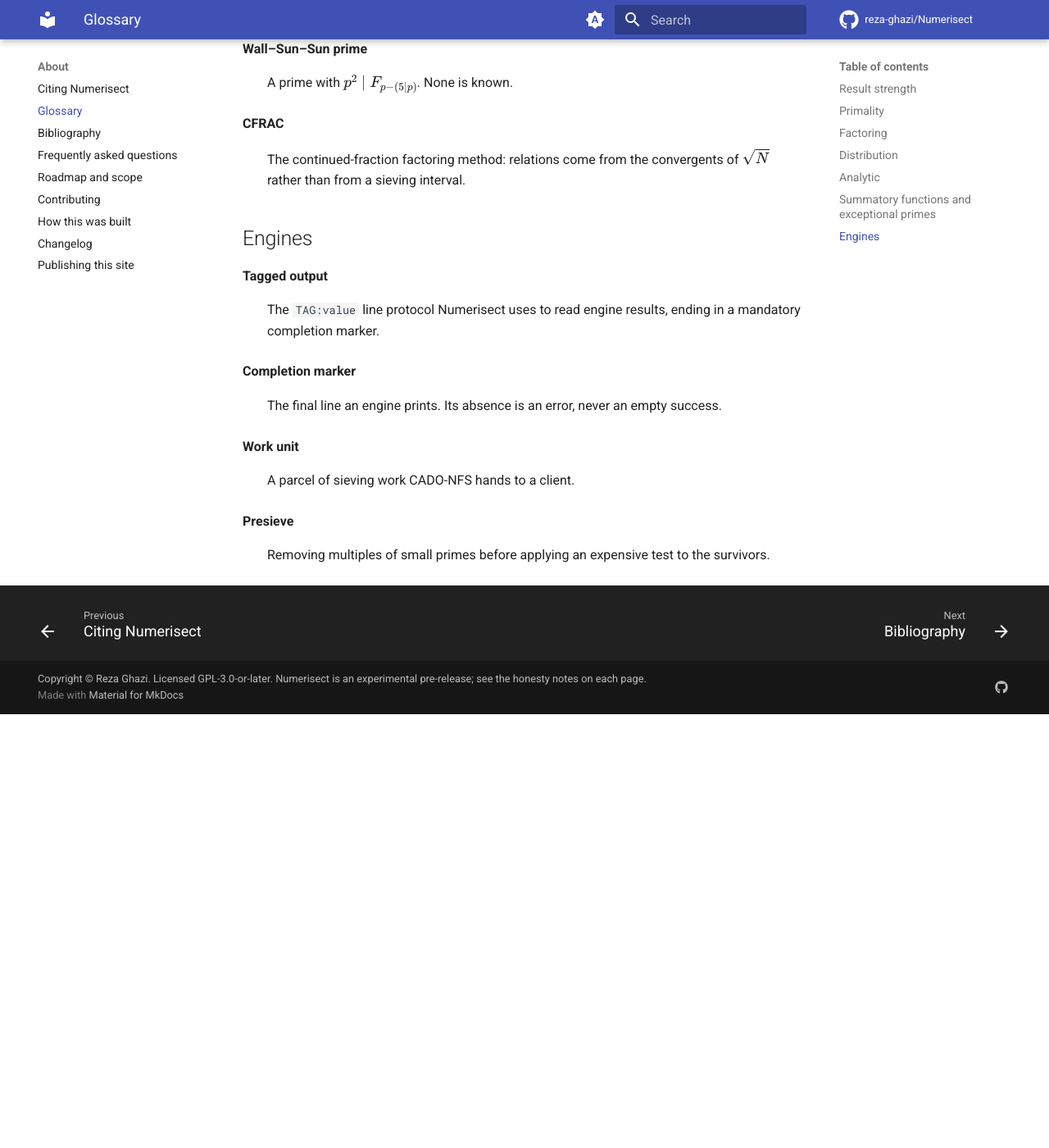
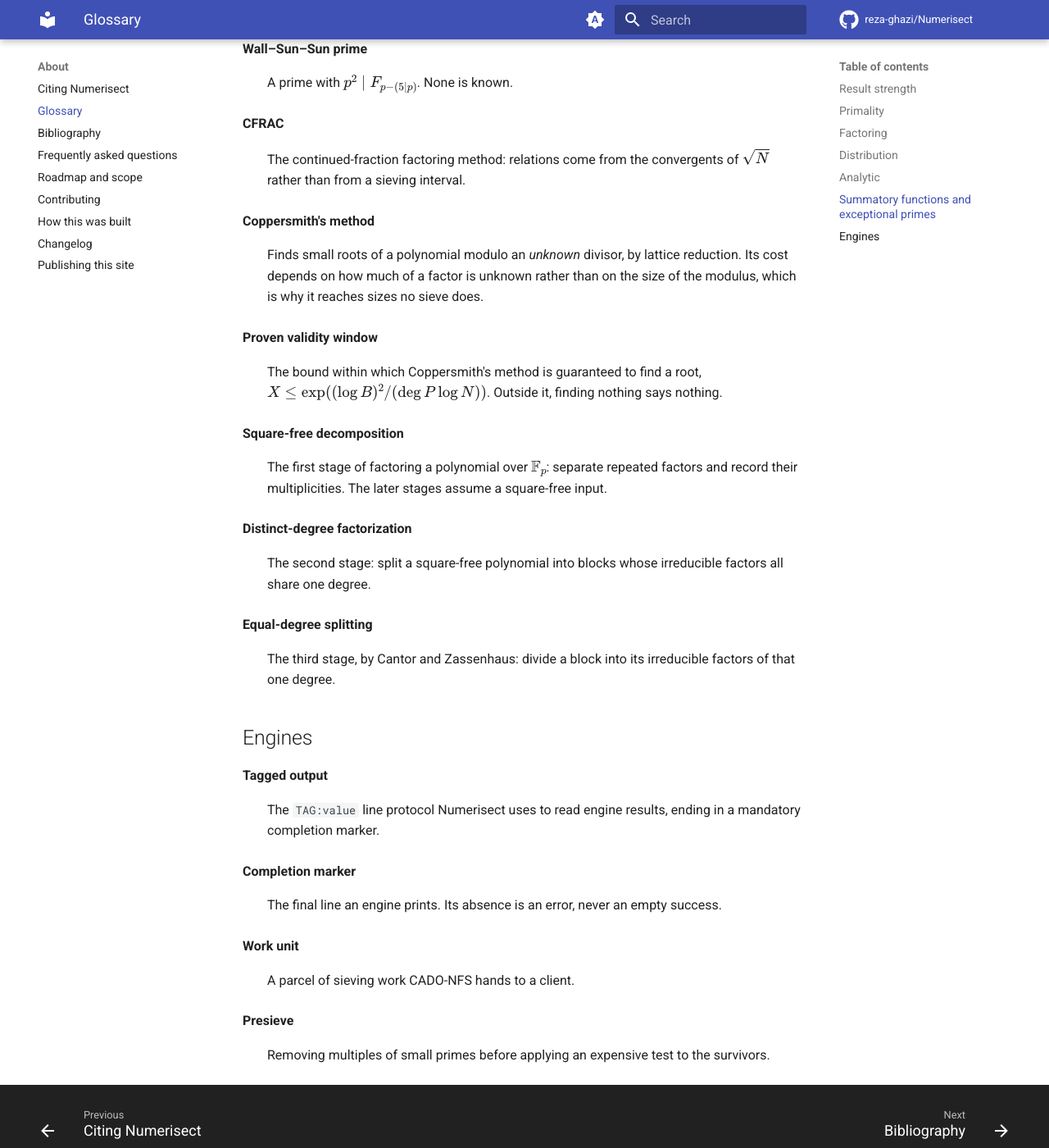
Before and after one commit to reza-ghazi/Numerisect, an MkDocs documentation site: the page built from docs/about/glossary.md, in a window 1280 px wide and 1400 px high, scrolled down 4414 px. Shown: the whole window at 82% size. Built offline with MkDocs 1.6.1 and Material for MkDocs 9.7.7, drawn with Linux system fonts in a browser that asks for light colours; comment, search, counter and statistics services are not loaded; before the commit the page ends 5285 px from its top, so only the background shows below that.

Commit message:
docs: reference and define the mathematics 0.12.0 added
The About section carried no entry for any of it. The bibliography now cites
Coppersmith (1997) for the lattice method and May's survey for what partial
knowledge of a factor buys, and Cantor and Zassenhaus (1981) with Shoup's
chapter for the three stages of factoring over F_p in the order they must
run. The glossary defines Coppersmith's method, the proven validity window,
and the square-free, distinct-degree and equal-degree stages.

No version bump: nothing functional is unreleased. Since v0.12.0 there is the
DOI metadata, a dead-code removal CodeQL flagged, and these reference
entries, so a release would mint a DOI for documentation alone.

Version strings, the 139-page tool counts and the route tables were checked
and are already consistent at 0.12.0.

Co-Authored-By: Claude Opus 5 (1M context) <noreply@anthropic.com>
Claude-Session: https://claude.ai/code/session_01Y1rsDyNav7N51SgAP47dk2

```diff
--- a/docs/about/glossary.md
+++ b/docs/about/glossary.md
@@ -152,6 +152,27 @@ a tendency, not a theorem, and its exceptions are catalogued.
 : The continued-fraction factoring method: relations come from the convergents of
   \(\sqrt N\) rather than from a sieving interval.
 
+**Coppersmith's method**
+: Finds small roots of a polynomial modulo an *unknown* divisor, by lattice reduction.
+  Its cost depends on how much of a factor is unknown rather than on the size of the
+  modulus, which is why it reaches sizes no sieve does.
+
+**Proven validity window**
+: The bound within which Coppersmith's method is guaranteed to find a root,
+  \(X \le \exp((\log B)^2/(\deg P\log N))\). Outside it, finding nothing says nothing.
+
+**Square-free decomposition**
+: The first stage of factoring a polynomial over \(\mathbb{F}_p\): separate repeated
+  factors and record their multiplicities. The later stages assume a square-free input.
+
+**Distinct-degree factorization**
+: The second stage: split a square-free polynomial into blocks whose irreducible factors
+  all share one degree.
+
+**Equal-degree splitting**
+: The third stage, by Cantor and Zassenhaus: divide a block into its irreducible factors
+  of that one degree.
+
 ## Engines
 
 **Tagged output**
```
Also changed, not shown: CHANGELOG.md (+5 -1 lines), docs/about/bibliography.md (+10 -0 lines).
